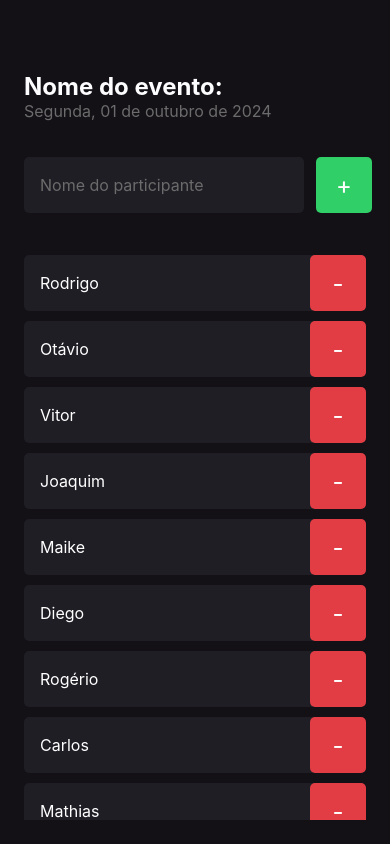
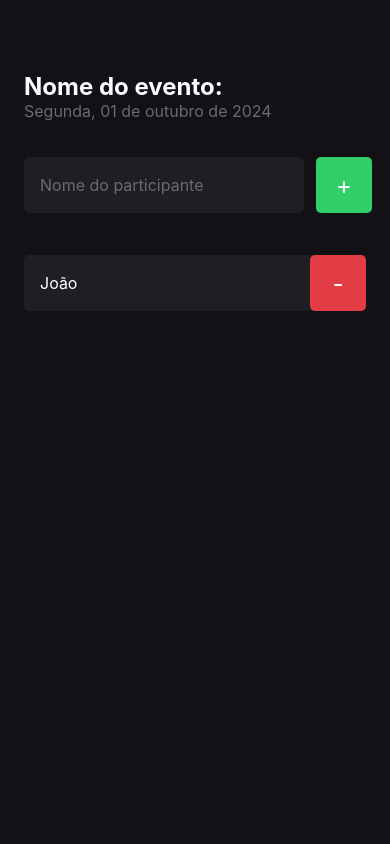
Before and after one commit to otavio-araujo/imhere, a React Native app: screen / in a window 390 px wide. Built offline with nearby package versions, Linux system fonts and the light colour scheme.

Commit message:
Adicionando Participantes

```diff
--- a/src/screens/home/index.tsx
+++ b/src/screens/home/index.tsx
@@ -1,4 +1,4 @@
-import React from "react"
+import React, { useState } from "react"
 import {
   Alert,
   FlatList,
@@ -11,20 +11,9 @@ import { styles } from "./styles"
 import Participant from "../../components/Participant"
 
 export default function Home() {
-  const participants = [
-    "Rodrigo",
-    "Otávio",
-    "Vitor",
-    "Joaquim",
-    "Maike",
-    "Diego",
-    "Rogério",
-    "Carlos",
-    "Mathias",
-    "Rebeca",
-    "Fernanda",
-    "Angela",
-  ]
+  const [participants, setParticipants] = useState<string[]>(["João"])
+  const [name, setName] = useState<string>("")
+
   function handleParticipantAdd(name: string) {
     if (participants.includes(name)) {
       return Alert.alert(
@@ -32,7 +21,8 @@ export default function Home() {
         `Já existe um participante com o nome de ${name}.`
       )
     }
-    console.warn("Clicou no botão adicionar")
+
+    setParticipants((prevState) => [...prevState, name])
   }
 
   function handleParticipantRemove(name: string) {
@@ -65,10 +55,11 @@ export default function Home() {
           style={styles.input}
           placeholder="Nome do participante"
           placeholderTextColor={"#6B6B6B"}
+          onChangeText={setName}
         />
         <TouchableOpacity
           style={styles.button}
-          onPress={() => handleParticipantAdd("Rodrigo")}
+          onPress={() => handleParticipantAdd(name)}
         >
           <Text style={styles.buttonText}>+</Text>
         </TouchableOpacity>
```
